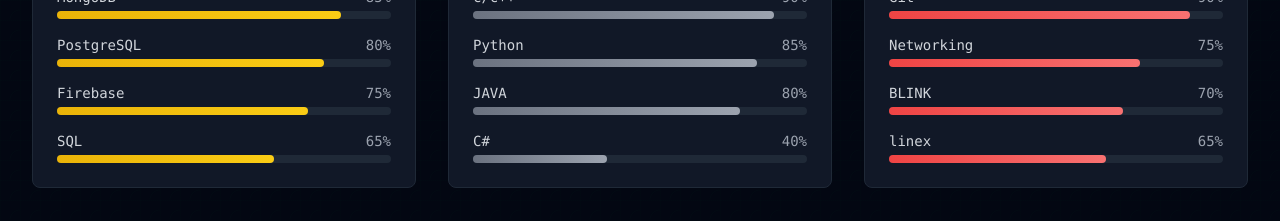
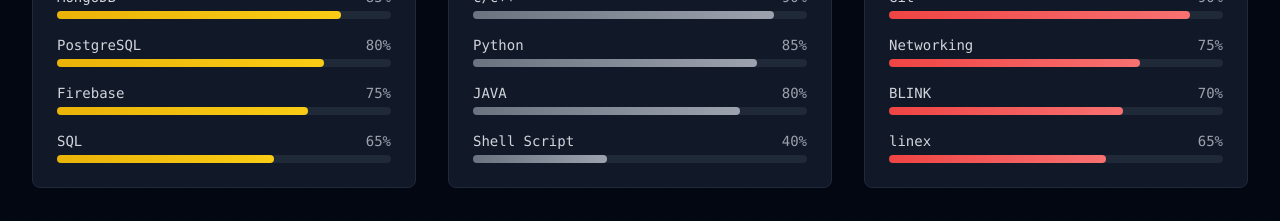
Before and after one commit to shivamrajputa400/Portfolio, a React (Vite) app: page / in a window 1280 px wide. Shown: the part 2560-2781 px from the top of the page. Built offline with nearby package versions, Linux system fonts and the light colour scheme.

Commit message:
Update Skills.tsx

```diff
--- a/src/components/Skills.tsx
+++ b/src/components/Skills.tsx
@@ -66,7 +66,7 @@
         { name: 'c/c++', level: 90, category: 'Languages' },
         { name: 'Python', level: 85, category: 'Languages' },
         { name: 'JAVA', level: 80, category: 'Languages' },
-        { name: 'C#', level: 40, category: 'Languages' },
+        { name: 'Shell Script', level: 40, category: 'Languages' },
       ],
     },
     {
```
